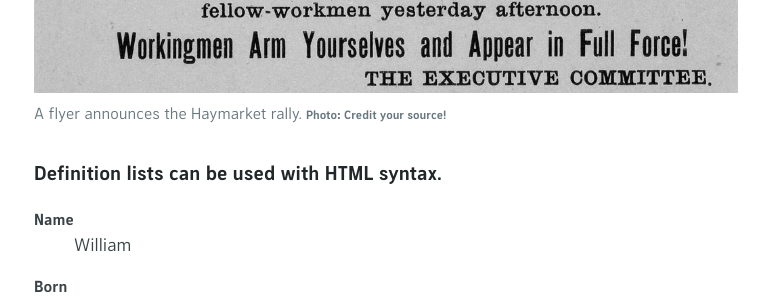
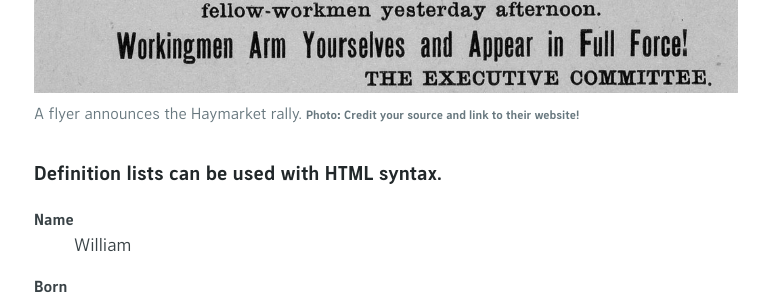
Before and after one commit to ChicagoDSA/haymarket, a Jekyll site: the page built from _homepage/en/index.md, in a window 1280 px wide and 900 px high, scrolled down 3874 px. Shown: the part 153-453 px from the top of the window, without its empty margins (254-1023 px from the left). Built offline with Jekyll 4.4.1, drawn with Linux system fonts in a browser that asks for light colours; nearby versions of some CDN libraries; some web fonts are replaced; our own code applies the rules of GitHub Pages for plain Markdown files; library files that are not in the unit come from our copies; the repository's description, which GitHub fills in, is left out.

Commit message:
updated sample captions

```diff
--- a/_homepage/en/index.md
+++ b/_homepage/en/index.md
@@ -89,7 +89,7 @@ Use tiles to style your collections. Add an optional limit.
 
 ### Large image with a caption
 
-{% include comp-full-width-image.html image="assets/images/theme-Haymarket-flyer.png" description="A flyer announces the Haymarket rally." credit="Credit your source!" %}
+{% include comp-full-width-image.html image="assets/images/theme-Haymarket-flyer.png" description="A flyer announces the Haymarket rally." credit="[Credit your source and link to their website!](another-page)" %}
 
 ### Definition lists can be used with HTML syntax.
 
```
Also changed, not shown: _homepage/es/index.md (+1 -1 lines).
